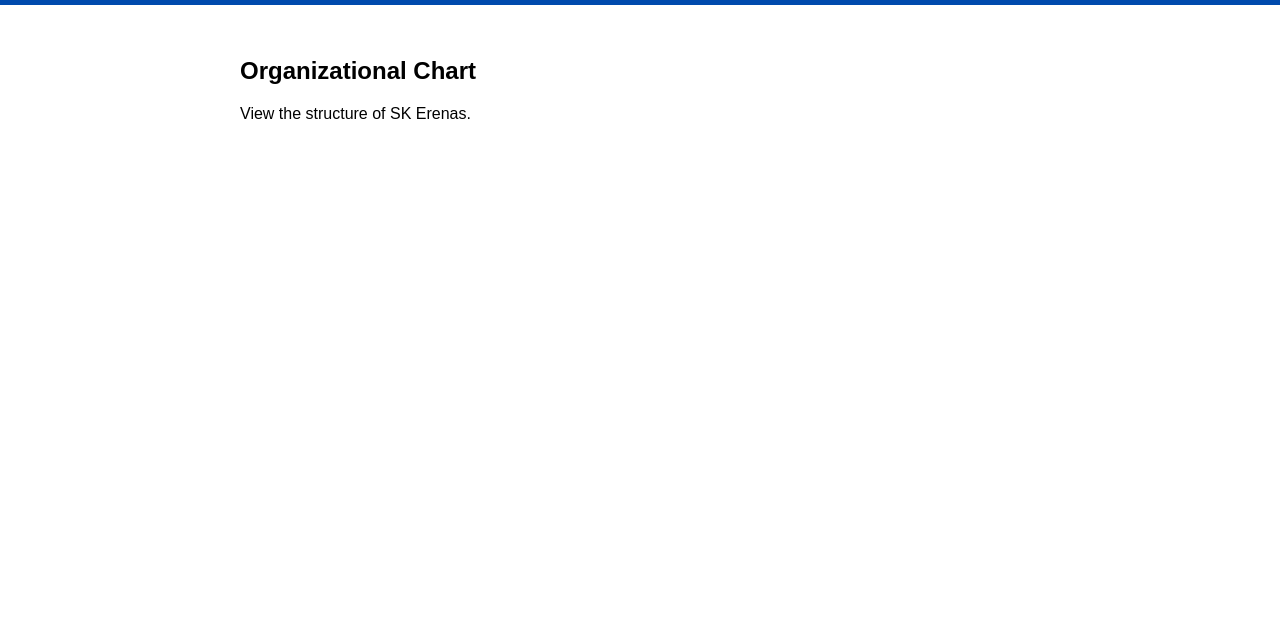
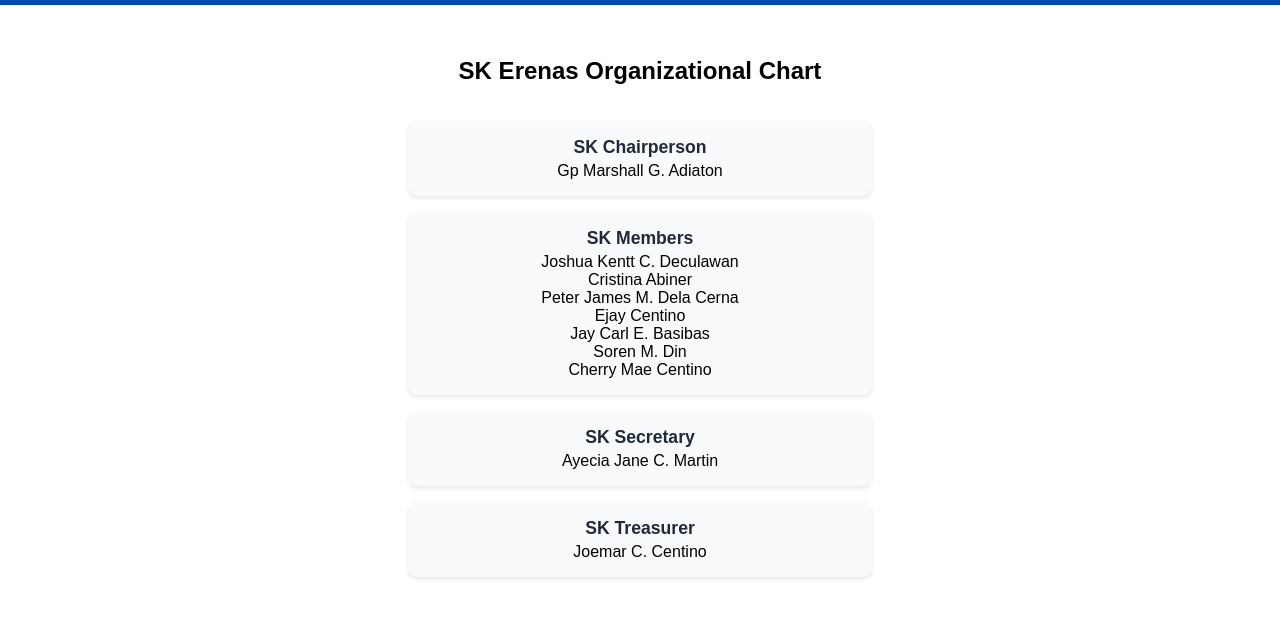
Before and after one commit to SKERENAS/SK-ERENAS, a plain HTML site: page org-chart.html in a window 1280 px wide. Shown: the part 173-790 px from the top of the page. Drawn offline with Linux system fonts and the light colour scheme.

Commit message:
Update org-chart.html

```diff
--- a/org-chart.html
+++ b/org-chart.html
@@ -2,8 +2,32 @@
 <html lang="en">
 <head>
   <meta charset="UTF-8">
-  <title>Org Chart</title>
+  <title>Organizational Chart</title>
   <link rel="stylesheet" href="style.css">
+  <style>
+    .org-chart {
+      display: flex;
+      flex-direction: column;
+      align-items: center;
+      gap: 1rem;
+      padding: 2rem;
+    }
+    .org-position {
+      background: #f9fafb;
+      padding: 1rem 2rem;
+      border-radius: 10px;
+      box-shadow: 0 2px 4px rgba(0,0,0,0.1);
+      max-width: 400px;
+      width: 100%;
+      text-align: center;
+    }
+    .org-position strong {
+      display: block;
+      font-size: 1.1rem;
+      color: #1f2937;
+      margin-bottom: 0.25rem;
+    }
+  </style>
 </head>
 <body>
   <header>
@@ -24,11 +48,40 @@
       </ul>
     </div>
   </nav>
-  <main><h2>Organizational Chart</h2><p>View the structure of SK Erenas.</p></main>
+
+  <main class="org-chart">
+    <h2>SK Erenas Organizational Chart</h2>
+
+    <div class="org-position">
+      <strong>SK Chairperson</strong>
+      Gp Marshall G. Adiaton
+    </div>
+
+    <div class="org-position">
+      <strong>SK Members</strong>
+      Joshua Kentt C. Deculawan<br>
+      Cristina Abiner<br>
+      Peter James M. Dela Cerna<br>
+      Ejay Centino<br>
+      Jay Carl E. Basibas<br>
+      Soren M. Din<br>
+      Cherry Mae Centino
+    </div>
+
+    <div class="org-position">
+      <strong>SK Secretary</strong>
+      Ayecia Jane C. Martin
+    </div>
+
+    <div class="org-position">
+      <strong>SK Treasurer</strong>
+      Joemar C. Centino
+    </div>
+  </main>
+
   <script>
     function toggleMenu() {
-      const nav = document.getElementById('navLinks');
-      nav.classList.toggle('active');
+      document.getElementById('navLinks').classList.toggle('active');
     }
   </script>
 </body>
```
